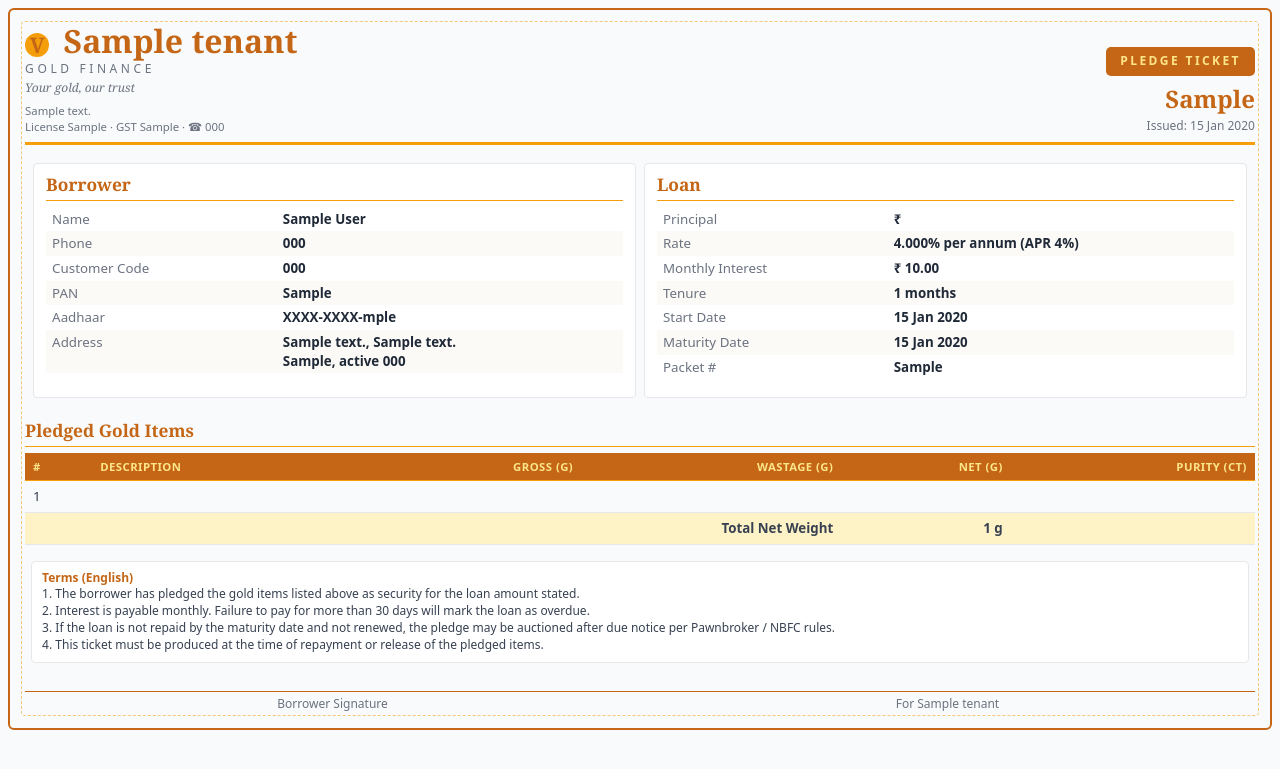
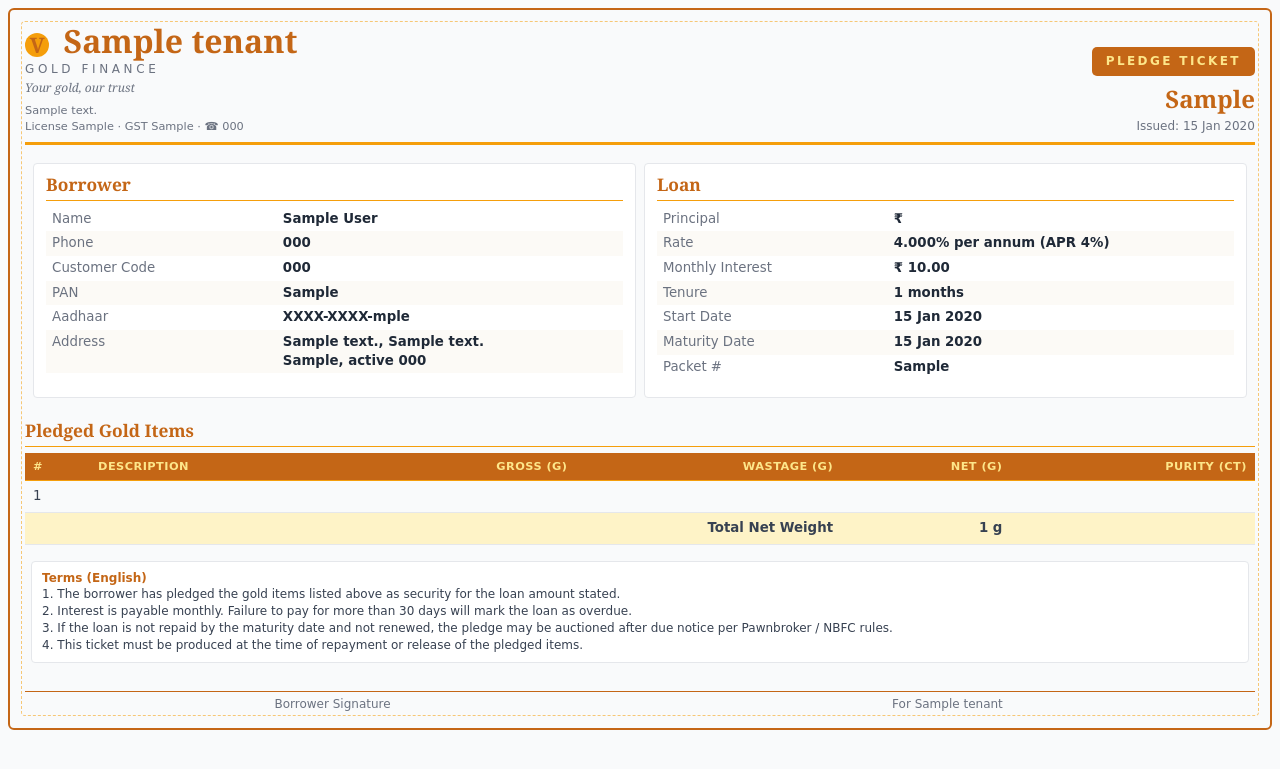
Before and after one commit to lakshmanakumars/goldloan, a Django app: template templates/loans/pledge_ticket.html in a window 1280 px wide. Shown: the top 769 px of the page. Run offline with Django 5.2, Linux system fonts and the light colour scheme; tables that the repository leaves empty hold one stand-in row (values such as "Sample post"); the template is opened without the code that fills it: values that come from a table or form of the project are taken from there, most other values are stand-ins (such as "Sample title", 1, 10 or a date in 2020); a database or web service that is not in the repository returns one stand-in record (values such as "Sample title"); data that the repository does not hold is empty; parts of the project's set-up code (start-up, migrations or seed data) failed here and were passed over.

Commit message:
Pledge ticket: pin body font to DejaVu Sans for consistent sizing
The stack led with "Noto Sans"; dev has no Noto Sans (falls back to
DejaVu Sans) while the server does, so the same 10pt rendered visibly
larger on the server. Pin to DejaVu Sans -- present on both dev and the
server -- so the ticket renders identically everywhere. Lohit Telugu /
Devanagari still cover the regional terms.

Co-Authored-By: Claude Opus 4.8 <noreply@anthropic.com>

```diff
--- a/templates/loans/pledge_ticket.html
+++ b/templates/loans/pledge_ticket.html
@@ -6,7 +6,7 @@
 <title>Pledge Ticket {{ loan.loan_no }}</title>
 <style>
   @page { size: A4; margin: 14mm 14mm 16mm 14mm; }
-  body { font-family: "Noto Sans", "Lohit Telugu", "Lohit Devanagari", sans-serif;
+  body { font-family: "DejaVu Sans", "Lohit Telugu", "Lohit Devanagari", sans-serif;
          font-size: 10pt; color: #374151; line-height: 1.4;
          background: #f9fafb; }
 
```
